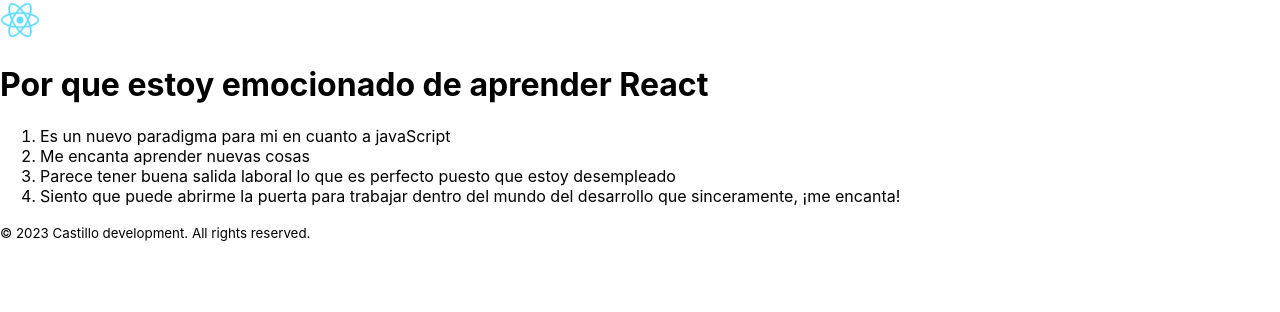
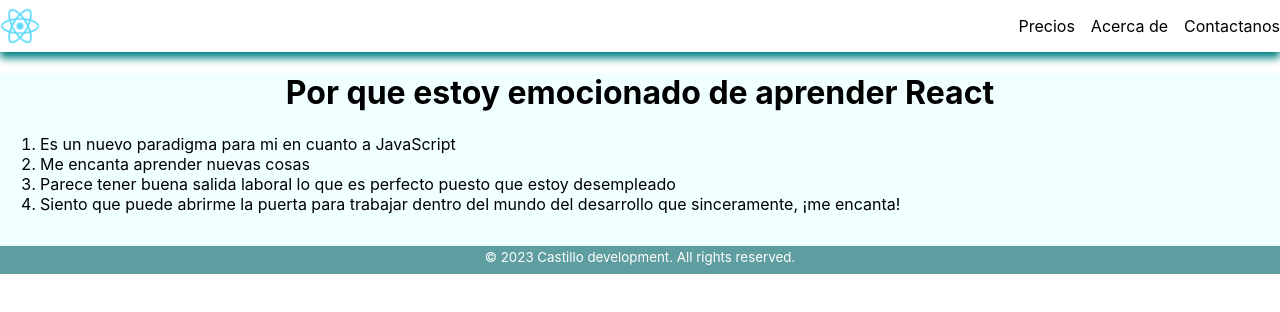
Before and after one commit to crcascr/React-Learning, a React (Create React App) app in the folder primera-pagina-con-react/: page / in a window 1280 px wide. Shown: the top 312 px of the page. Built offline with nearby package versions, Linux system fonts and the light colour scheme.

Commit message:
Estilismo con clases

```diff
--- a/primera-pagina-con-react/src/index.css
+++ b/primera-pagina-con-react/src/index.css
@@ -11,3 +11,40 @@ code {
   font-family: source-code-pro, Menlo, Monaco, Consolas, 'Courier New',
     monospace;
 }
+
+.navbar{
+  display: flex;
+  flex-direction: row;
+  justify-content: space-between;
+  align-items: center;
+  box-shadow: 0px 6px 8px teal;
+}
+
+.navImage{
+  width: 40px;
+}
+
+.nav-items{
+  display: flex;
+  flex-direction: row;
+  list-style: none;
+  padding: 0;
+  gap: 1rem;
+}
+
+.mainContent{
+  background-color: azure;
+  padding-bottom: 1rem;
+}
+
+.mainContent >h1{
+  text-align: center;
+}
+
+.footer{
+  text-align: center;
+  background-color: cadetblue;
+  padding-bottom: 0.5rem;
+  color: white;
+
+}
--- a/primera-pagina-con-react/src/index.js
+++ b/primera-pagina-con-react/src/index.js
@@ -24,8 +24,13 @@ import logo from "./logo192.png";
 function Header() {
   return (
     <header>
-      <nav>
-        <img src={logo} alt="Logo" style={{ height: "40px" }} />
+      <nav  className="navbar">
+        <img src={logo} alt="Logo" className="navImage" />
+        <ul className="nav-items">
+          <li>Precios</li>
+          <li>Acerca de</li>
+          <li>Contactanos</li>
+        </ul>
       </nav>
     </header>
   );
@@ -33,7 +38,7 @@ function Header() {
 
 function Footer() {
   return (
-    <footer>
+    <footer className="footer">
       <small>© 2023 Castillo development. All rights reserved.</small>
     </footer>
   );
@@ -41,10 +46,10 @@ function Footer() {
 
 function MainContent() {
   return (
-    <div>
+    <div className="mainContent">
       <h1>Por que estoy emocionado de aprender React</h1>
       <ol>
-        <li>Es un nuevo paradigma para mi en cuanto a javaScript</li>
+        <li>Es un nuevo paradigma para mi en cuanto a JavaScript</li>
         <li>Me encanta aprender nuevas cosas</li>
         <li>
           Parece tener buena salida laboral lo que es perfecto puesto que estoy
```
